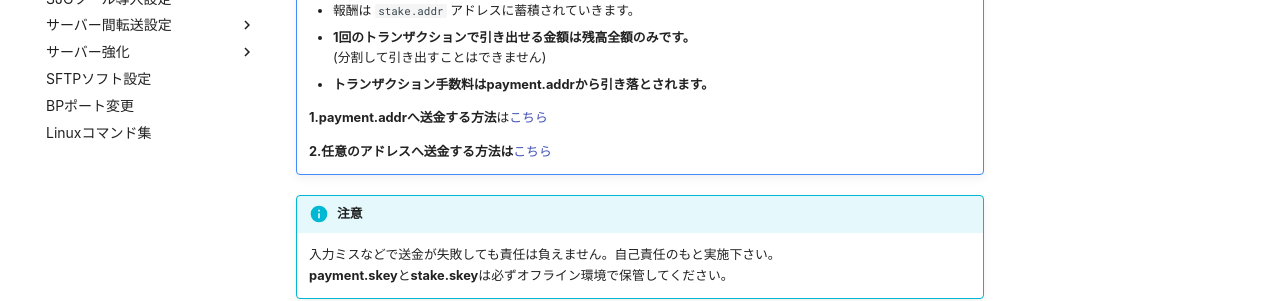
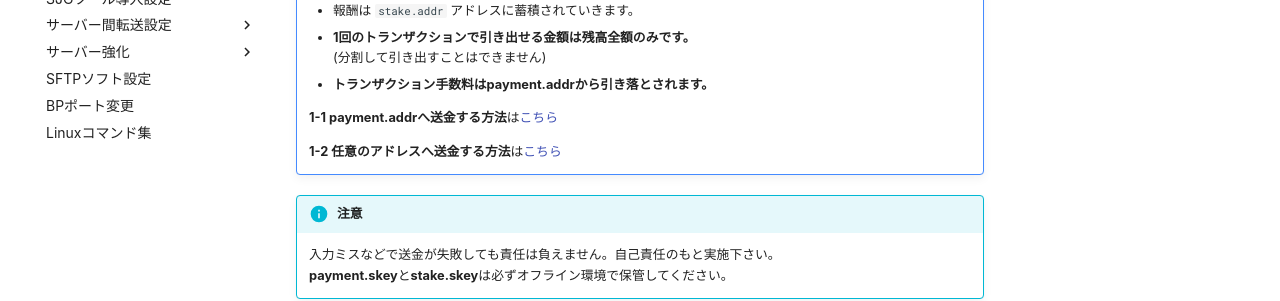
Before and after one commit to btbf/spojapanguild, an MkDocs documentation site: the page built from docs/operation/withdrawal.md, in a window 1280 px wide and 900 px high. Shown: the part 376-677 px from the top of the window. Built offline with MkDocs 1.6.1 and Material for MkDocs 9.7.7, drawn with Linux system fonts in a browser that asks for light colours; comment, search, counter and statistics services are not loaded.

Commit message:
軽微な修正

```diff
--- a/docs/operation/withdrawal.md
+++ b/docs/operation/withdrawal.md
@@ -8,9 +8,9 @@
     (分割して引き出すことはできません)
     * **トランザクション手数料はpayment.addrから引き落とされます。**
 
-    **1.payment.addrへ送金する方法**は[こちら](./#2-1-paymentaddr)
+    **1-1 payment.addrへ送金する方法**は[こちら](./#1-1-paymentaddr)
 
-    **2.任意のアドレスへ送金する方法は**[こちら](./#2-2)
+    **1-2 任意のアドレスへ送金する方法**は[こちら](./#1-2)
 
 !!! info "注意"
     入力ミスなどで送金が失敗しても責任は負えません。自己責任のもと実施下さい。
```
